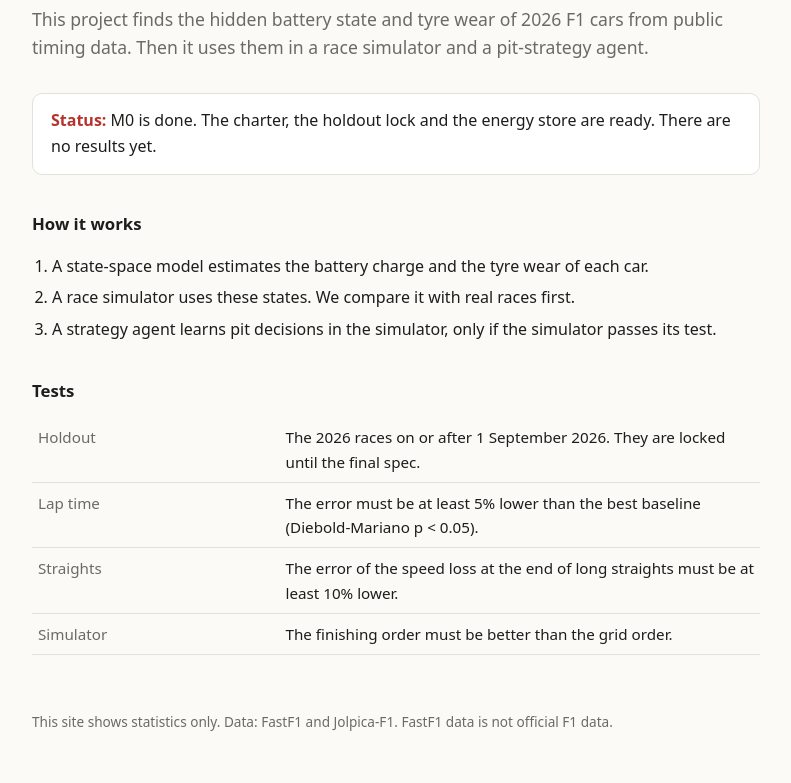
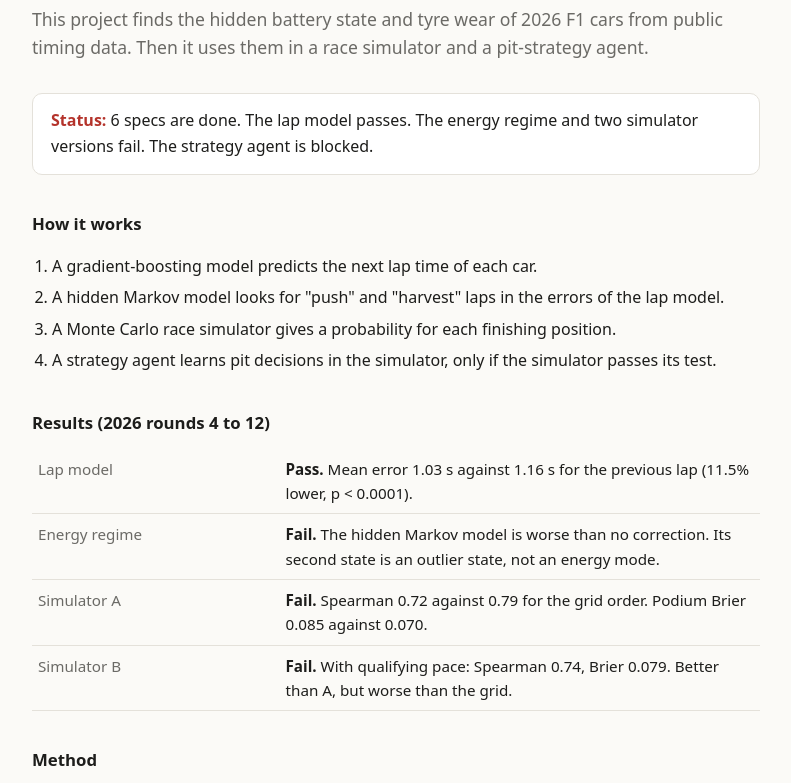
Before and after one commit to shlokkvaishnav/pitwall, a plain HTML site: page site/index.html in a window 1280 px wide. Shown: the part 110-893 px from the top of the page, without its empty margins (244-1035 px from the left). Drawn offline with Linux system fonts and the light colour scheme.

Commit message:
Update README and site with the results of specs 01 to 06

```diff
--- a/site/index.html
+++ b/site/index.html
@@ -4,7 +4,7 @@
 <meta charset="utf-8">
 <meta name="viewport" content="width=device-width, initial-scale=1">
 <title>pitwall</title>
-<meta name="description" content="Finds the hidden battery state of 2026 F1 cars from public timing data, then tests a race simulator and a pit-strategy agent.">
+<meta name="description" content="Tests a lap model, an energy regime and a race simulator for 2026 F1 against real races. Pre-registered rules.">
 <style>
   :root { --bg:#fbfaf7; --fg:#1d1d1b; --muted:#6b6a66; --line:#e4e1da; --accent:#b4332b; --card:#ffffff; }
   @media (prefers-color-scheme: dark) {
@@ -29,21 +29,27 @@
 <main>
   <h1>pitwall</h1>
   <p class="lede">This project finds the hidden battery state and tyre wear of 2026 F1 cars from public timing data. Then it uses them in a race simulator and a pit-strategy agent.</p>
-  <div class="status"><b>Status:</b> M0 is done. The charter, the holdout lock and the energy store are ready. There are no results yet.</div>
+  <div class="status"><b>Status:</b> 6 specs are done. The lap model passes. The energy regime and two simulator versions fail. The strategy agent is blocked.</div>
   <h2>How it works</h2>
   <ol>
-    <li>A state-space model estimates the battery charge and the tyre wear of each car.</li>
-    <li>A race simulator uses these states. We compare it with real races first.</li>
+    <li>A gradient-boosting model predicts the next lap time of each car.</li>
+    <li>A hidden Markov model looks for "push" and "harvest" laps in the errors of the lap model.</li>
+    <li>A Monte Carlo race simulator gives a probability for each finishing position.</li>
     <li>A strategy agent learns pit decisions in the simulator, only if the simulator passes its test.</li>
   </ol>
-  <h2>Tests</h2>
+  <h2>Results (2026 rounds 4 to 12)</h2>
   <table>
-    <tr><th>Holdout</th><td>The 2026 races on or after 1 September 2026. They are locked until the final spec.</td></tr>
-    <tr><th>Lap time</th><td>The error must be at least 5% lower than the best baseline (Diebold-Mariano p &lt; 0.05).</td></tr>
-    <tr><th>Straights</th><td>The error of the speed loss at the end of long straights must be at least 10% lower.</td></tr>
-    <tr><th>Simulator</th><td>The finishing order must be better than the grid order.</td></tr>
+    <tr><th>Lap model</th><td><b>Pass.</b> Mean error 1.03 s against 1.16 s for the previous lap (11.5% lower, p &lt; 0.0001).</td></tr>
+    <tr><th>Energy regime</th><td><b>Fail.</b> The hidden Markov model is worse than no correction. Its second state is an outlier state, not an energy mode.</td></tr>
+    <tr><th>Simulator A</th><td><b>Fail.</b> Spearman 0.72 against 0.79 for the grid order. Podium Brier 0.085 against 0.070.</td></tr>
+    <tr><th>Simulator B</th><td><b>Fail.</b> With qualifying pace: Spearman 0.74, Brier 0.079. Better than A, but worse than the grid.</td></tr>
   </table>
-  <footer>This site shows statistics only. Data: FastF1 and Jolpica-F1. FastF1 data is not official F1 data.</footer>
+  <h2>Method</h2>
+  <table>
+    <tr><th>Specs</th><td>We write a spec with pass/fail rules before each run. We keep failed results.</td></tr>
+    <tr><th>Holdout</th><td>The 2026 races on or after 1 September 2026. The code locks them until the final spec.</td></tr>
+  </table>
+  <footer>This site shows statistics only. Data: the Jolpica-F1 database dump.</footer>
 </main>
 </body>
 </html>
```
Also changed, not shown: 2 other files.
